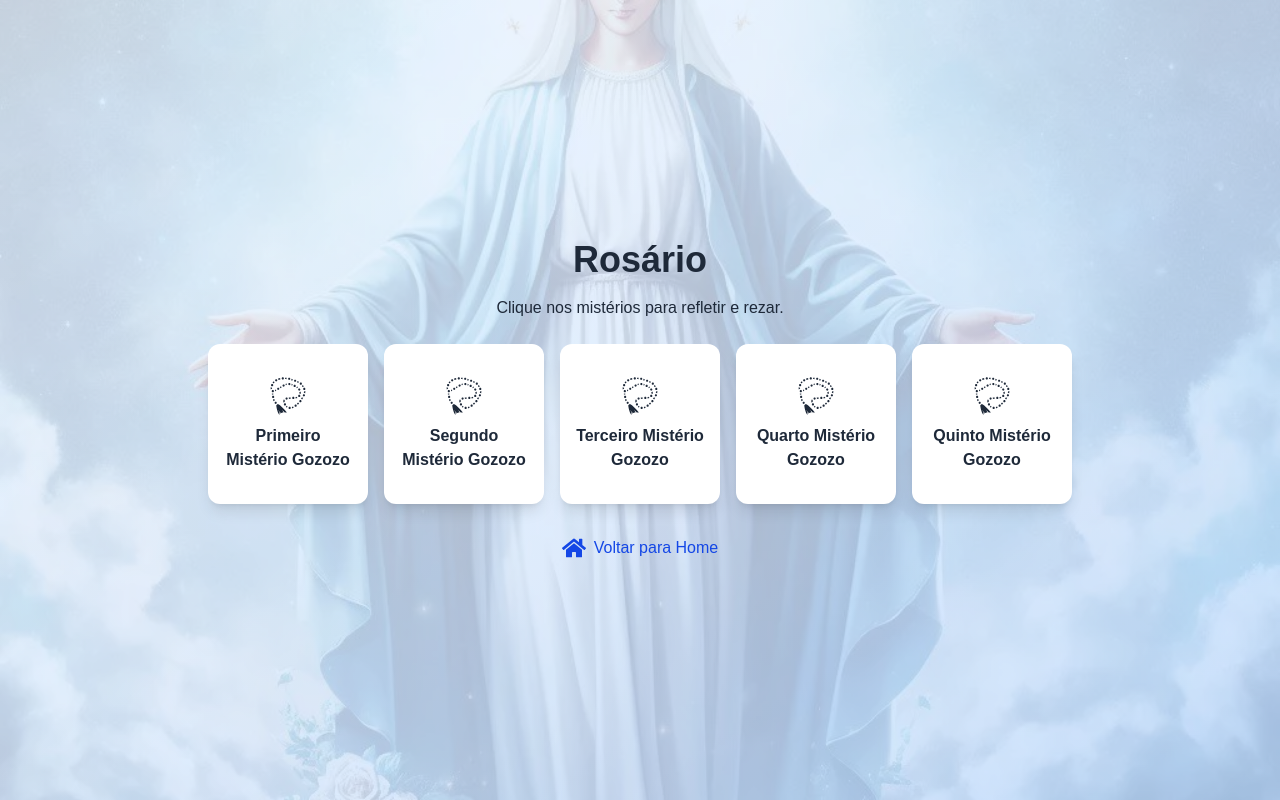
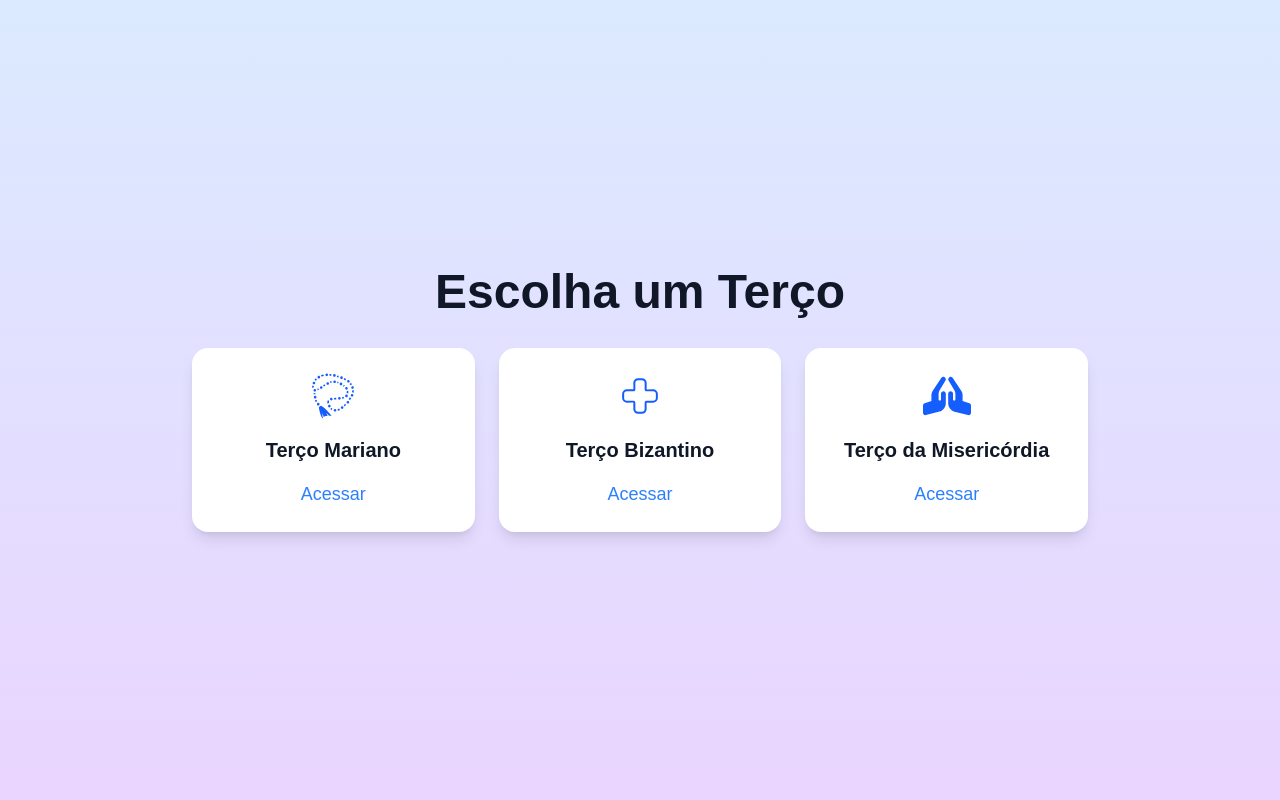
Before and after one commit to rodrigocamargo854/rosary-mods, a Next.js app: page / in a window 1280 px wide. Built offline with nearby package versions, Linux system fonts and the light colour scheme.

Commit message:
all rosary

```diff
--- a/src/app/page.js
+++ b/src/app/page.js
@@ -1,93 +1,41 @@
 "use client";
 
+import Link from "next/link";
+import { motion } from "framer-motion";
 import { useState } from "react";
-import { motion, AnimatePresence } from "framer-motion";
-import { FaHome } from "react-icons/fa";
+import { FaPrayingHands } from "react-icons/fa";
+import { CiMedicalCross } from "react-icons/ci";
 import { GiPrayerBeads } from "react-icons/gi";
-import Image from 'next/image';
+export default function Home() {
+  const [tercos] = useState([
+    { name: "Terço Mariano", icon: <GiPrayerBeads />, link: "/terco-mariano" },
 
-import Link from 'next/link';
-const misterios = [
-  { title: "Primeiro Mistério Gozozo", description: "Anunciação, a Visitação, o Nascimento, a Apresentação de Jesus no Templo e a Perda e Encontro de Jesus no Templo", link: "https://pt.wikipedia.org/wiki/Anuncia%C3%A7%C3%A3o#/media/Ficheiro:Botticelli,_annunciazione_del_Metropolitan.jpg" },
-  { title: "Segundo Mistério Gozozo", description: "Visita de Maria à sua prima Isabel.", link: "https://i.pinimg.com/736x/47/c9/77/47c97799a3b452ff9b2e98ceccc7474e.jpg "},
-  { title: "Terceiro Mistério Gozozo", description: "Nascimento de Jesus em Belém.", link: "https://artsandculture.google.com/story/cQVRNq_xJ9xhvw?hl=pt-BR" },
-  { title: "Quarto Mistério Gozozo", description: "Apresentação do Menino Jesus no Templo.", link: "https://pt.wikipedia.org/wiki/Apresenta%C3%A7%C3%A3o_de_Jesus_no_Templo#/media/Ficheiro:Symeon_i_Nikolai_kyrka.jpg" },
-  { title: "Quinto Mistério Gozozo", description: "O encontro de Jesus no Templo, após ser perdido pelos pais.", link: "https://en.wikipedia.org/wiki/Finding_in_the_Temple#/media/File:Disputa_con_los_doctores_(El_Veron%C3%A9s)_grande.jpg" },
-];
+    { name: "Terço Bizantino", icon: <CiMedicalCross />, link: "/terco-bizantino" },
+    { name: "Terço da Misericórdia", icon: <FaPrayingHands />, link: "/terco-misericordia" },
+  ]);
 
-export default function TercoMariano() {
-  const [selectedMisterio, setSelectedMisterio] = useState(null);
 
   return (
-    <div className="min-h-screen relative flex flex-col items-center justify-center bg-gradient-to-br from-blue-50 via-blue-100 to-blue-200 text-gray-800 overflow-hidden p-6">
-      <Image
-  src="/virgn-mary.jpeg"
-  alt="Virgem Maria"
-  fill
-  className="absolute inset-0 object-cover opacity-20"
-/>
-
-      <div className="relative z-10 flex flex-col items-center">
-        <h1 className="text-4xl font-bold mb-4">Rosário</h1>
-        <p className="text-center mb-6">Clique nos mistérios para refletir e rezar.</p>
-
-        <div className="flex flex-wrap justify-center gap-4">
-          {misterios.map((misterio, index) => (
-            <motion.button
-              key={index}
-              className="bg-white shadow-lg rounded-xl p-4 w-40 h-40 flex flex-col items-center justify-center hover:bg-blue-400 hover:text-white transition"
-              whileHover={{ scale: 1.05 }}
-              whileTap={{ scale: 0.95 }}
-              onClick={() => setSelectedMisterio(misterio)}
+    <div className="min-h-screen flex flex-col items-center justify-center bg-gradient-to-b from-blue-100 to-purple-200 text-gray-900 p-6">
+      <h1 className="text-3xl md:text-5xl font-bold mb-8 text-center">Escolha um Terço</h1>
+      <div className="grid grid-cols-1 sm:grid-cols-3 gap-6 w-full max-w-4xl">
+        {tercos.map((terco, index) => (
+          <motion.div
+            key={index}
+            whileHover={{ scale: 1.05 }}
+            whileTap={{ scale: 0.95 }}
+            className="bg-white shadow-lg rounded-2xl p-6 flex flex-col items-center justify-center text-center transition-all"
+          >
+            <div className="text-5xl text-blue-600 mb-4">{terco.icon}</div>
+            <h2 className="text-xl font-semibold mb-2">{terco.name}</h2>
+            <Link
+              href={terco.link}
+              className="mt-2 text-blue-500 hover:underline text-lg"
             >
-              <GiPrayerBeads size={40} />
-              <span className="mt-2 font-semibold">{misterio.title}</span>
-            </motion.button>
-          ))}
-        </div>
-
-        <AnimatePresence>
-          {selectedMisterio && (
-            <motion.div
-              className="fixed inset-0 bg-black bg-opacity-40 flex items-center justify-center p-6"
-              initial={{ opacity: 0 }}
-              animate={{ opacity: 1 }}
-              exit={{ opacity: 0 }}
-              onClick={() => setSelectedMisterio(null)}
-            >
-              <motion.div
-                className="bg-white p-6 rounded-lg shadow-lg max-w-md text-center"
-                initial={{ scale: 0.9 }}
-                animate={{ scale: 1 }}
-                exit={{ scale: 0.9 }}
-                onClick={(e) => e.stopPropagation()}
-              >
-                <h2 className="text-2xl font-bold mb-2">{selectedMisterio.title}</h2>
-                <p className="text-gray-700 mb-4">{selectedMisterio.description}</p>
-
-                <a
-                  href={selectedMisterio.link}
-                  className="text-blue-500 underline hover:text-blue-700 block mb-4"
-                  target="_blank"
-                  rel="noopener noreferrer"
-                >
-                  Meditação completa
-                </a>
-
-                <button
-                  className="mt-4 px-4 py-2 bg-blue-500 hover:bg-blue-600 text-white rounded"
-                  onClick={() => setSelectedMisterio(null)}
-                >
-                  Fechar
-                </button>
-              </motion.div>
-            </motion.div>
-          )}
-        </AnimatePresence>
-
-        <Link href="/" className="mt-8 flex items-center gap-2 text-blue-700 hover:text-blue-800">
-  <FaHome size={24} /> Voltar para Home
-</Link>
+              Acessar
+            </Link>
+          </motion.div>
+        ))}
       </div>
     </div>
   );
--- a/src/app/terco-mariano/page.js
+++ b/src/app/terco-mariano/page.js
@@ -1,6 +1,4 @@
 "use client";
-
-
 
 import { useState } from "react";
 import { motion, AnimatePresence } from "framer-motion";
@@ -9,18 +7,47 @@ import { GiPrayerBeads } from "react-icons/gi";
 import Image from 'next/image';
 import Link from 'next/link';
 
-
 const misterios = [
-  { title: "Primeiro Mistério Gozozo", description: "Anunciação, a Visitação, o Nascimento, a Apresentação de Jesus no Templo e a Perda e Encontro de Jesus no Templo" },
-  { title: "Segundo Mistério Gozozo", description: "Visita de Maria à sua prima Isabel." },
-  { title: "Terceiro Mistério Gozozo", description: "Nascimento de Jesus Cristo em Belém." },
-  { title: "Quarto Mistério Gozozo", description: "Apresentação do Menino Jesus no Templo." },
-  { title: "Quinto Mistério Gozozo", description: "Encontro de Jesus no Templo, depois de ter sido perdido pelos seus pais." },
+  {
+    grupo: "Mistérios Gozosos", misterios: [
+      { title: "Primeiro Mistério Gozozo", description: "Anunciação, a Visitação, o Nascimento, a Apresentação de Jesus no Templo e a Perda e Encontro de Jesus no Templo", link: "https://pt.wikipedia.org/wiki/Anuncia%C3%A7%C3%A3o#/media/Ficheiro:Botticelli,_annunciazione_del_Metropolitan.jpg" },
+      { title: "Segundo Mistério Gozozo", description: "Visita de Maria à sua prima Isabel.", link: "https://i.pinimg.com/736x/47/c9/77/47c97799a3b452ff9b2e98ceccc7474e.jpg " },
+      { title: "Terceiro Mistério Gozozo", description: "Nascimento de Jesus em Belém.", link: "https://artsandculture.google.com/story/cQVRNq_xJ9xhvw?hl=pt-BR" },
+      { title: "Quarto Mistério Gozozo", description: "Apresentação do Menino Jesus no Templo.", link: "https://pt.wikipedia.org/wiki/Apresenta%C3%A7%C3%A3o_de_Jesus_no_Templo#/media/Ficheiro:Symeon_i_Nikolai_kyrka.jpg" },
+      { title: "Quinto Mistério Gozozo", description: "O encontro de Jesus no Templo, após ser perdido pelos pais.", link: "https://en.wikipedia.org/wiki/Finding_in_the_Temple#/media/File:Disputa_con_los_doctores_(El_Veron%C3%A9s)_grande.jpg" },
+    ]
+  },
+  {
+    grupo: "Mistérios Luminosos", misterios: [
+      { title: "1º Mistério Luminoso", description: "Batismo de Jesus no Rio Jordão." },
+      { title: "2º Mistério Luminoso", description: "Milagre nas Bodas de Caná." },
+      { title: "3º Mistério Luminoso", description: "Anúncio do Reino e convite à conversão." },
+      { title: "4º Mistério Luminoso", description: "Transfiguração de Jesus." },
+      { title: "5º Mistério Luminoso", description: "Instituição da Eucaristia." },
+    ]
+  },
+  {
+    grupo: "Mistérios Dolorosos", misterios: [
+      { title: "1º Mistério Doloroso", description: "Agonia de Jesus no Jardim das Oliveiras." },
+      { title: "2º Mistério Doloroso", description: "Flagelação de Jesus." },
+      { title: "3º Mistério Doloroso", description: "Coroação de espinhos." },
+      { title: "4º Mistério Doloroso", description: "Jesus carrega a cruz para o Calvário." },
+      { title: "5º Mistério Doloroso", description: "Crucificação e morte de Jesus." },
+    ]
+  },
+  {
+    grupo: "Mistérios Gloriosos", misterios: [
+      { title: "1º Mistério Glorioso", description: "Ressurreição de Jesus." },
+      { title: "2º Mistério Glorioso", description: "Ascensão de Jesus aos céus." },
+      { title: "3º Mistério Glorioso", description: "Vinda do Espírito Santo sobre Maria e os Apóstolos." },
+      { title: "4º Mistério Glorioso", description: "Assunção de Maria aos céus." },
+      { title: "5º Mistério Glorioso", description: "Coroação de Nossa Senhora como Rainha do céu e da terra." },
+    ]
+  },
 ];
 
-export default function TercoMariano() {
+export default function Rosario() {
   const [selectedMisterio, setSelectedMisterio] = useState(null);
-
 
   return (
     <div className="min-h-screen relative flex flex-col items-center justify-center bg-gradient-to-br from-blue-50 via-blue-100 to-blue-200 text-gray-800 overflow-hidden p-6">
@@ -36,8 +63,11 @@ export default function TercoMariano() {
         <h1 className="text-4xl font-bold mb-4">Rosário</h1>
         <p className="text-center mb-6">Clique nos mistérios para refletir e rezar.</p>
 
+        {misterios.map((grupo, idx) => (
+          <div key={idx} className="mb-8">
+            <h2 className="text-2xl font-semibold my-4 text-center">{grupo.grupo}</h2>
             <div className="flex flex-wrap justify-center gap-4">
-          {misterios.map((misterio, index) => (
+              {grupo.misterios.map((misterio, index) => (
                 <motion.button
                   key={index}
                   className="bg-white shadow-lg rounded-xl p-4 w-40 h-40 flex flex-col items-center justify-center hover:bg-blue-400 hover:text-white transition"
@@ -50,6 +80,8 @@ export default function TercoMariano() {
                 </motion.button>
               ))}
             </div>
+          </div>
+        ))}
 
         <AnimatePresence>
           {selectedMisterio && (
@@ -69,9 +101,8 @@ export default function TercoMariano() {
               >
                 <h2 className="text-2xl font-bold mb-2">{selectedMisterio.title}</h2>
                 <p className="text-gray-700 mb-4">{selectedMisterio.description}</p>
-
                 <a
-                  href="https://artsandculture.google.com/"
+                  href={selectedMisterio.link || "#"}
                   target="_blank"
                   className="text-blue-500 underline hover:text-blue-700 block mb-4"
                 >
@@ -79,7 +110,7 @@ export default function TercoMariano() {
                 </a>
 
                 <button
-                  className="mt-4 px-4 py-2 bg-blue-500 hover:bg-blue-600 text-white rounded"
+                  className="px-4 py-2 bg-blue-500 hover:bg-blue-600 text-white rounded"
                   onClick={() => setSelectedMisterio(null)}
                 >
                   Fechar
```
Lines whose indentation alone changed are shown as unchanged.
